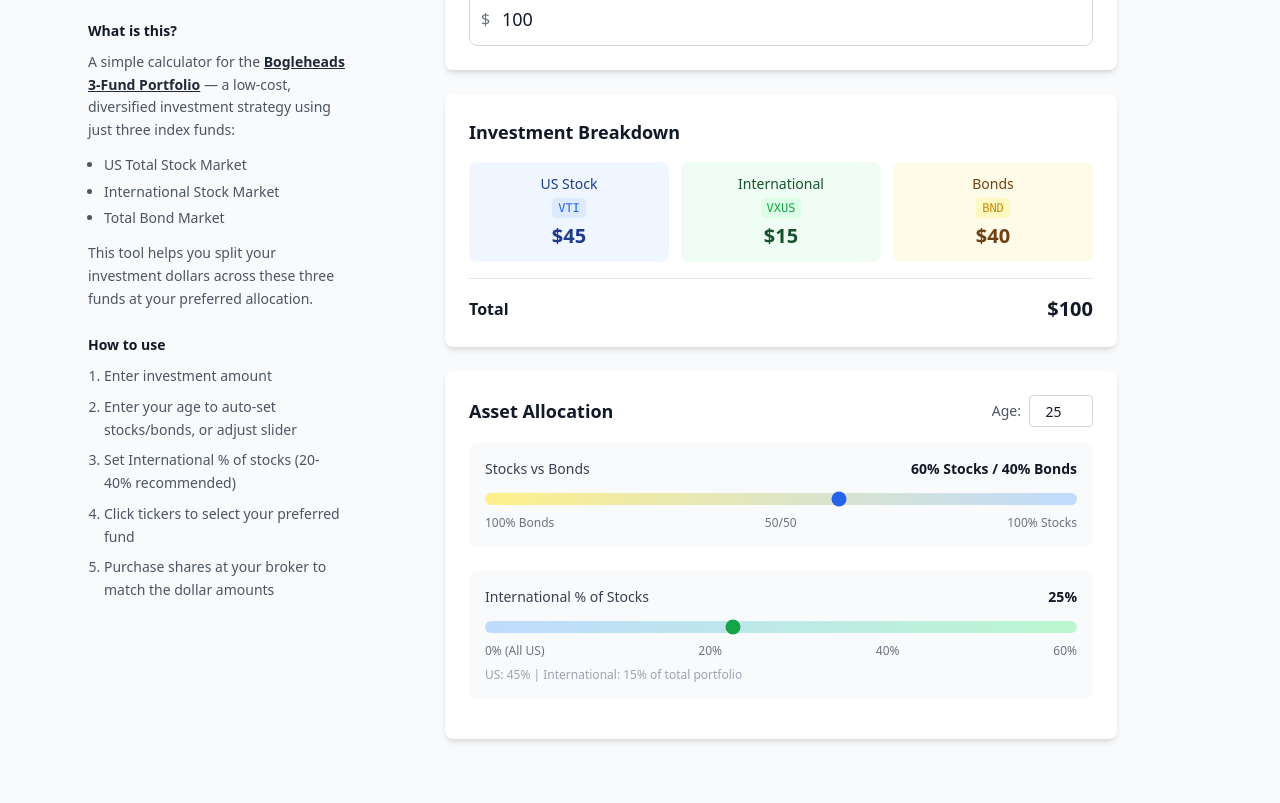
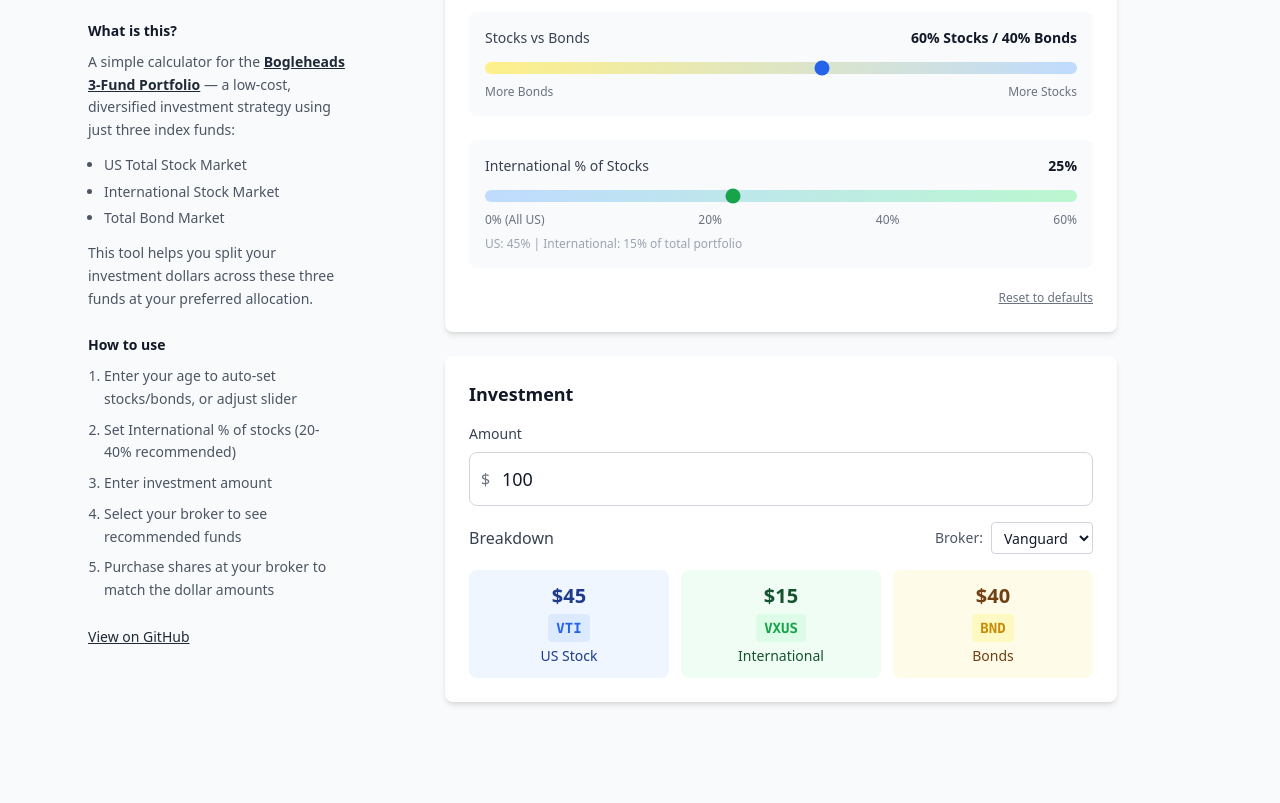
Before and after one commit to narkeeso/bogle3, a plain HTML site: page index.html in a window 1280 px wide. Shown: the part 84-887 px from the top of the page. Drawn offline with nearby package versions, Linux system fonts and the light colour scheme.

Commit message:
feat: simplify UI with broker selection and improved layout
- Replace individual fund dropdowns with broker selector (Vanguard, Schwab, Fidelity, iShares)
- Reorder sections: Asset Allocation first, then Investment results
- Move amount input into Investment section
- Add bold ticker symbols and improved card layout
- Add reset to defaults link for allocations
- Add GitHub link to sidebar
- Update instructions to match new flow
- Add DEFAULTS constant to keep initial values in sync

```diff
--- a/index.html
+++ b/index.html
@@ -47,12 +47,17 @@
                         <div class="text-sm text-gray-600 leading-relaxed">
                             <h3 class="font-semibold text-gray-900 mb-2">How to use</h3>
                             <ol class="list-decimal list-outside ml-4 space-y-2">
-                                <li>Enter investment amount</li>
                                 <li>Enter your age to auto-set stocks/bonds, or adjust slider</li>
                                 <li>Set International % of stocks (20-40% recommended)</li>
-                                <li>Click tickers to select your preferred fund</li>
+                                <li>Enter investment amount</li>
+                                <li>Select your broker to see recommended funds</li>
                                 <li>Purchase shares at your broker to match the dollar amounts</li>
                             </ol>
+                        </div>
+
+                        <!-- GitHub -->
+                        <div class="text-sm text-gray-600 leading-relaxed">
+                            <a href="https://github.com/narkeeso/bogle3" target="_blank" rel="noopener noreferrer" class="text-gray-800 underline hover:text-blue-700">View on GitHub</a>
                         </div>
                     </div>
 
@@ -74,12 +79,17 @@
                         <div class="text-sm text-gray-600 leading-relaxed">
                             <h3 class="font-semibold text-gray-900 mb-2">How to use</h3>
                             <ol class="list-decimal list-outside ml-4 space-y-2">
-                                <li>Enter investment amount</li>
                                 <li>Enter your age to auto-set stocks/bonds, or adjust slider</li>
                                 <li>Set International % of stocks (20-40% recommended)</li>
-                                <li>Click tickers to select your preferred fund</li>
+                                <li>Enter investment amount</li>
+                                <li>Select your broker to see recommended funds</li>
                                 <li>Purchase shares at your broker to match the dollar amounts</li>
                             </ol>
+                        </div>
+
+                        <!-- GitHub -->
+                        <div class="text-sm text-gray-600 leading-relaxed">
+                            <a href="https://github.com/narkeeso/bogle3" target="_blank" rel="noopener noreferrer" class="text-gray-800 underline hover:text-blue-700">View on GitHub</a>
                         </div>
                     </div>
                 </div>
@@ -88,105 +98,6 @@
             <!-- Main Calculator -->
             <div class="lg:col-span-3 flex justify-center">
                 <div class="w-full max-w-2xl">
-
-        <!-- Total Investment Input -->
-        <div class="bg-white rounded-lg shadow-md p-6 mb-6">
-            <label class="block text-sm font-medium text-gray-700 mb-2">Total Investment Amount</label>
-            <div class="relative">
-                <span class="absolute left-3 top-1/2 -translate-y-1/2 text-gray-500">$</span>
-                <input
-                    type="number"
-                    x-model="totalAmount"
-                    class="w-full pl-8 pr-4 py-3 border border-gray-300 rounded-lg focus:ring-2 focus:ring-blue-500 focus:border-blue-500 text-lg"
-                    placeholder="100"
-                >
-            </div>
-        </div>
-
-        <!-- Investment Breakdown -->
-        <div class="bg-white rounded-lg shadow-md p-6 mb-6">
-            <h2 class="text-lg font-semibold mb-4">Investment Breakdown</h2>
-
-            <div class="grid grid-cols-3 gap-3">
-                <!-- US Stock Result -->
-                <div class="p-3 bg-blue-50 rounded-lg text-center relative">
-                    <div class="font-medium text-blue-900 text-sm">US Stock</div>
-                    <button
-                        @click="showUSAlternatives = !showUSAlternatives"
-                        class="text-xs text-blue-600 mb-1 hover:underline cursor-pointer font-mono bg-blue-100 px-1.5 py-0.5 rounded"
-                        x-text="selectedUSFund"
-                    >VTI</button>
-                    <div x-show="showUSAlternatives" @click.away="showUSAlternatives = false" class="absolute z-10 mt-1 bg-white border border-blue-200 rounded shadow-lg p-2 text-xs text-left w-36 left-1/2 -translate-x-1/2">
-                        <template x-for="fund in usFunds" :key="fund.ticker">
-                            <button
-                                @click="selectUSFund(fund.ticker)"
-                                class="block w-full text-left px-2 py-1 rounded hover:bg-blue-50"
-                                :class="selectedUSFund === fund.ticker ? 'bg-blue-100 text-blue-800 font-semibold' : 'text-gray-700'"
-                            >
-                                <span x-text="fund.ticker"></span>
-                                <span class="text-gray-400 text-xs" x-text="fund.name"></span>
-                            </button>
-                        </template>
-                    </div>
-                    <div class="font-bold text-blue-900 text-xl" x-text="formatCurrency(usStockAmount)">$60</div>
-                </div>
-
-                <!-- International Stock Result -->
-                <div class="p-3 bg-green-50 rounded-lg text-center relative">
-                    <div class="font-medium text-green-900 text-sm">International</div>
-                    <button
-                        @click="showIntlAlternatives = !showIntlAlternatives"
-                        class="text-xs text-green-600 mb-1 hover:underline cursor-pointer font-mono bg-green-100 px-1.5 py-0.5 rounded"
-                        x-text="selectedIntlFund"
-                    >VXUS</button>
-                    <div x-show="showIntlAlternatives" @click.away="showIntlAlternatives = false" class="absolute z-10 mt-1 bg-white border border-green-200 rounded shadow-lg p-2 text-xs text-left w-36 left-1/2 -translate-x-1/2">
-                        <template x-for="fund in intlFunds" :key="fund.ticker">
-                            <button
-                                @click="selectIntlFund(fund.ticker)"
-                                class="block w-full text-left px-2 py-1 rounded hover:bg-green-50"
-                                :class="selectedIntlFund === fund.ticker ? 'bg-green-100 text-green-800 font-semibold' : 'text-gray-700'"
-                            >
-                                <span x-text="fund.ticker"></span>
-                                <span class="text-gray-400 text-xs" x-text="fund.name"></span>
-                            </button>
-                        </template>
-                    </div>
-                    <div class="font-bold text-green-900 text-xl" x-text="formatCurrency(intlStockAmount)">$20</div>
-                </div>
-
-                <!-- Bond Result -->
-                <div class="p-3 bg-yellow-50 rounded-lg text-center relative">
-                    <div class="font-medium text-yellow-900 text-sm">Bonds</div>
-                    <button
-                        @click="showBondAlternatives = !showBondAlternatives"
-                        class="text-xs text-yellow-600 mb-1 hover:underline cursor-pointer font-mono bg-yellow-100 px-1.5 py-0.5 rounded"
-                        x-text="selectedBondFund"
-                    >BND</button>
-                    <div x-show="showBondAlternatives" @click.away="showBondAlternatives = false" class="absolute z-10 mt-1 bg-white border border-yellow-200 rounded shadow-lg p-2 text-xs text-left w-36 left-1/2 -translate-x-1/2">
-                        <template x-for="fund in bondFunds" :key="fund.ticker">
-                            <button
-                                @click="selectBondFund(fund.ticker)"
-                                class="block w-full text-left px-2 py-1 rounded hover:bg-yellow-50"
-                                :class="selectedBondFund === fund.ticker ? 'bg-yellow-100 text-yellow-800 font-semibold' : 'text-gray-700'"
-                            >
-                                <span x-text="fund.ticker"></span>
-                                <span class="text-gray-400 text-xs" x-text="fund.name"></span>
-                            </button>
-                        </template>
-                    </div>
-                    <div class="font-bold text-yellow-900 text-xl" x-text="formatCurrency(bondAmount)">$20</div>
-                </div>
-            </div>
-
-            <!-- Total -->
-            <div class="mt-4 pt-4 border-t border-gray-200">
-                <div class="flex justify-between items-center">
-                    <span class="font-semibold">Total</span>
-                    <span class="font-bold text-xl" x-text="formatCurrency(usStockAmount + intlStockAmount + bondAmount)">$100</span>
-                </div>
-            </div>
-
-            </div><!-- /Investment Breakdown -->
 
         <!-- Allocation Sliders -->
         <div class="bg-white rounded-lg shadow-md p-6 mb-6">
@@ -216,14 +127,13 @@
                 <input
                     type="range"
                     x-model="stocksPercent"
-                    min="0"
-                    max="100"
+                    min="20"
+                    max="90"
                     class="w-full h-3 bg-gradient-to-r from-yellow-200 to-blue-200 rounded-lg appearance-none cursor-pointer accent-blue-600"
                 >
                 <div class="flex justify-between text-xs text-gray-500 mt-1">
-                    <span>100% Bonds</span>
-                    <span>50/50</span>
-                    <span>100% Stocks</span>
+                    <span>More Bonds</span>
+                    <span>More Stocks</span>
                 </div>
             </div>
 
@@ -250,7 +160,71 @@
                     US: <span x-text="usStockPercent + '%'"></span> | International: <span x-text="intlStockPercent + '%'"></span> of total portfolio
                 </div>
             </div>
+
+            <div class="text-right">
+                <button @click="resetAllocation()" class="text-xs text-gray-500 hover:text-gray-700 underline">Reset to defaults</button>
+            </div>
         </div>
+
+        <!-- Investment Breakdown -->
+        <div class="bg-white rounded-lg shadow-md p-6 mb-6">
+            <div class="flex justify-between items-center mb-4 flex-wrap gap-2">
+                <h2 class="text-lg font-semibold">Investment</h2>
+            </div>
+
+            <div class="mb-4">
+                <label class="block text-sm font-medium text-gray-700 mb-2">Amount</label>
+                <div class="relative">
+                    <span class="absolute left-3 top-1/2 -translate-y-1/2 text-gray-500">$</span>
+                    <input
+                        type="number"
+                        x-model="totalAmount"
+                        class="w-full pl-8 pr-4 py-3 border border-gray-300 rounded-lg focus:ring-2 focus:ring-blue-500 focus:border-blue-500 text-lg"
+                        placeholder="100"
+                    >
+                </div>
+            </div>
+
+            <div class="flex justify-between items-center mb-4 flex-wrap gap-2">
+                <h3 class="font-medium text-gray-700">Breakdown</h3>
+                <div class="flex items-center gap-2">
+                    <label class="text-sm text-gray-600">Broker:</label>
+                    <select
+                        x-model="selectedBroker"
+                        class="px-2 h-8 border border-gray-300 rounded text-sm bg-white"
+                    >
+                        <option value="Vanguard">Vanguard</option>
+                        <option value="Schwab">Schwab</option>
+                        <option value="Fidelity">Fidelity</option>
+                        <option value="iShares">iShares</option>
+                    </select>
+                </div>
+            </div>
+
+            <div class="grid grid-cols-3 gap-3">
+                <!-- US Stock Result -->
+                <div class="p-3 bg-blue-50 rounded-lg text-center">
+                    <div class="font-bold text-blue-900 text-xl mb-1" x-text="formatCurrency(usStockAmount)">$60</div>
+                    <div class="text-sm text-blue-600 mb-1 font-mono font-bold bg-blue-100 px-2 py-1 rounded inline-block" x-text="usTicker">VTI</div>
+                    <div class="font-medium text-blue-900 text-sm">US Stock</div>
+                </div>
+
+                <!-- International Stock Result -->
+                <div class="p-3 bg-green-50 rounded-lg text-center">
+                    <div class="font-bold text-green-900 text-xl mb-1" x-text="formatCurrency(intlStockAmount)">$20</div>
+                    <div class="text-sm text-green-600 mb-1 font-mono font-bold bg-green-100 px-2 py-1 rounded inline-block" x-text="intlTicker">VXUS</div>
+                    <div class="font-medium text-green-900 text-sm">International</div>
+                </div>
+
+                <!-- Bond Result -->
+                <div class="p-3 bg-yellow-50 rounded-lg text-center">
+                    <div class="font-bold text-yellow-900 text-xl mb-1" x-text="formatCurrency(bondAmount)">$20</div>
+                    <div class="text-sm text-yellow-600 mb-1 font-mono font-bold bg-yellow-100 px-2 py-1 rounded inline-block" x-text="bondTicker">BND</div>
+                    <div class="font-medium text-yellow-900 text-sm">Bonds</div>
+                </div>
+            </div>
+
+            </div><!-- /Investment Breakdown -->
 
         </div><!-- /max-w-2xl -->
         </div><!-- /main calculator -->
@@ -267,41 +241,26 @@
 
     <script>
         function bogle3Data() {
-            return {
-                totalAmount: 100,
+            const DEFAULTS = {
                 age: 25,
                 stocksPercent: 60,
                 intlPercentOfStocks: 25,
-                showUSAlternatives: false,
-                showIntlAlternatives: false,
-                showBondAlternatives: false,
-                selectedUSFund: 'VTI',
-                selectedIntlFund: 'VXUS',
-                selectedBondFund: 'BND',
+                selectedBroker: 'Vanguard'
+            };
 
-                usFunds: [
-                    { ticker: 'VTI', name: 'Vanguard' },
-                    { ticker: 'VTSAX', name: 'Vanguard Admiral' },
-                    { ticker: 'SWTSX', name: 'Schwab' },
-                    { ticker: 'FSKAX', name: 'Fidelity' },
-                    { ticker: 'ITOT', name: 'iShares' }
-                ],
+            return {
+                totalAmount: 100,
+                age: DEFAULTS.age,
+                stocksPercent: DEFAULTS.stocksPercent,
+                intlPercentOfStocks: DEFAULTS.intlPercentOfStocks,
+                selectedBroker: DEFAULTS.selectedBroker,
 
-                intlFunds: [
-                    { ticker: 'VXUS', name: 'Vanguard' },
-                    { ticker: 'VTIAX', name: 'Vanguard Admiral' },
-                    { ticker: 'SWISX', name: 'Schwab' },
-                    { ticker: 'FTIHX', name: 'Fidelity' },
-                    { ticker: 'IXUS', name: 'iShares' }
-                ],
-
-                bondFunds: [
-                    { ticker: 'BND', name: 'Vanguard' },
-                    { ticker: 'VBTLX', name: 'Vanguard Admiral' },
-                    { ticker: 'SWAGX', name: 'Schwab' },
-                    { ticker: 'FXNAX', name: 'Fidelity' },
-                    { ticker: 'AGG', name: 'iShares' }
-                ],
+                brokers: {
+                    'Vanguard': { us: 'VTI', intl: 'VXUS', bond: 'BND' },
+                    'Schwab': { us: 'SWTSX', intl: 'SWISX', bond: 'SWAGX' },
+                    'Fidelity': { us: 'FSKAX', intl: 'FTIHX', bond: 'FXNAX' },
+                    'iShares': { us: 'ITOT', intl: 'IXUS', bond: 'AGG' }
+                },
 
                 init() {
                     const saved = localStorage.getItem('bogle3-allocation');
@@ -311,9 +270,7 @@
                             if (data.age != null) this.age = data.age;
                             if (data.stocksPercent != null) this.stocksPercent = data.stocksPercent;
                             if (data.intlPercentOfStocks != null) this.intlPercentOfStocks = data.intlPercentOfStocks;
-                            if (data.selectedUSFund != null) this.selectedUSFund = data.selectedUSFund;
-                            if (data.selectedIntlFund != null) this.selectedIntlFund = data.selectedIntlFund;
-                            if (data.selectedBondFund != null) this.selectedBondFund = data.selectedBondFund;
+                            if (data.selectedBroker != null) this.selectedBroker = data.selectedBroker;
                         } catch (e) {
                             console.error('Failed to load saved allocation:', e);
                         }
@@ -330,9 +287,7 @@
                     });
                     this.$watch('stocksPercent', () => this.saveAllocation());
                     this.$watch('intlPercentOfStocks', () => this.saveAllocation());
-                    this.$watch('selectedUSFund', () => this.saveAllocation());
-                    this.$watch('selectedIntlFund', () => this.saveAllocation());
-                    this.$watch('selectedBondFund', () => this.saveAllocation());
+                    this.$watch('selectedBroker', () => this.saveAllocation());
                 },
 
                 saveAllocation() {
@@ -340,32 +295,35 @@
                         age: this.age,
                         stocksPercent: this.stocksPercent,
                         intlPercentOfStocks: this.intlPercentOfStocks,
-                        selectedUSFund: this.selectedUSFund,
-                        selectedIntlFund: this.selectedIntlFund,
-                        selectedBondFund: this.selectedBondFund,
-                        version: '2.2'
+                        selectedBroker: this.selectedBroker,
+                        version: '2.3'
                     };
                     localStorage.setItem('bogle3-allocation', JSON.stringify(data));
                 },
 
-                selectUSFund(fund) {
-                    this.selectedUSFund = fund;
-                    this.showUSAlternatives = false;
+                resetAllocation() {
+                    this.age = DEFAULTS.age;
+                    this.stocksPercent = DEFAULTS.stocksPercent;
+                    this.intlPercentOfStocks = DEFAULTS.intlPercentOfStocks;
+                    this.saveAllocation();
                 },
 
-                selectIntlFund(fund) {
-                    this.selectedIntlFund = fund;
-                    this.showIntlAlternatives = false;
+                get usTicker() {
+                    return this.brokers[this.selectedBroker].us;
                 },
 
-                selectBondFund(fund) {
-                    this.selectedBondFund = fund;
-                    this.showBondAlternatives = false;
+                get intlTicker() {
+                    return this.brokers[this.selectedBroker].intl;
+                },
+
+                get bondTicker() {
+                    return this.brokers[this.selectedBroker].bond;
                 },
 
                 setAllocationFromAge() {
                     const ageNum = parseInt(this.age) || 40;
-                    this.stocksPercent = Math.max(20, Math.min(100, 100 - ageNum));
+                    // Clamp between 20% and 90% stocks (must have at least some of all 3 funds)
+                    this.stocksPercent = Math.max(20, Math.min(90, 100 - ageNum));
                 },
 
                 get usStockPercent() {
```
Also changed, not shown: 1 other file.
